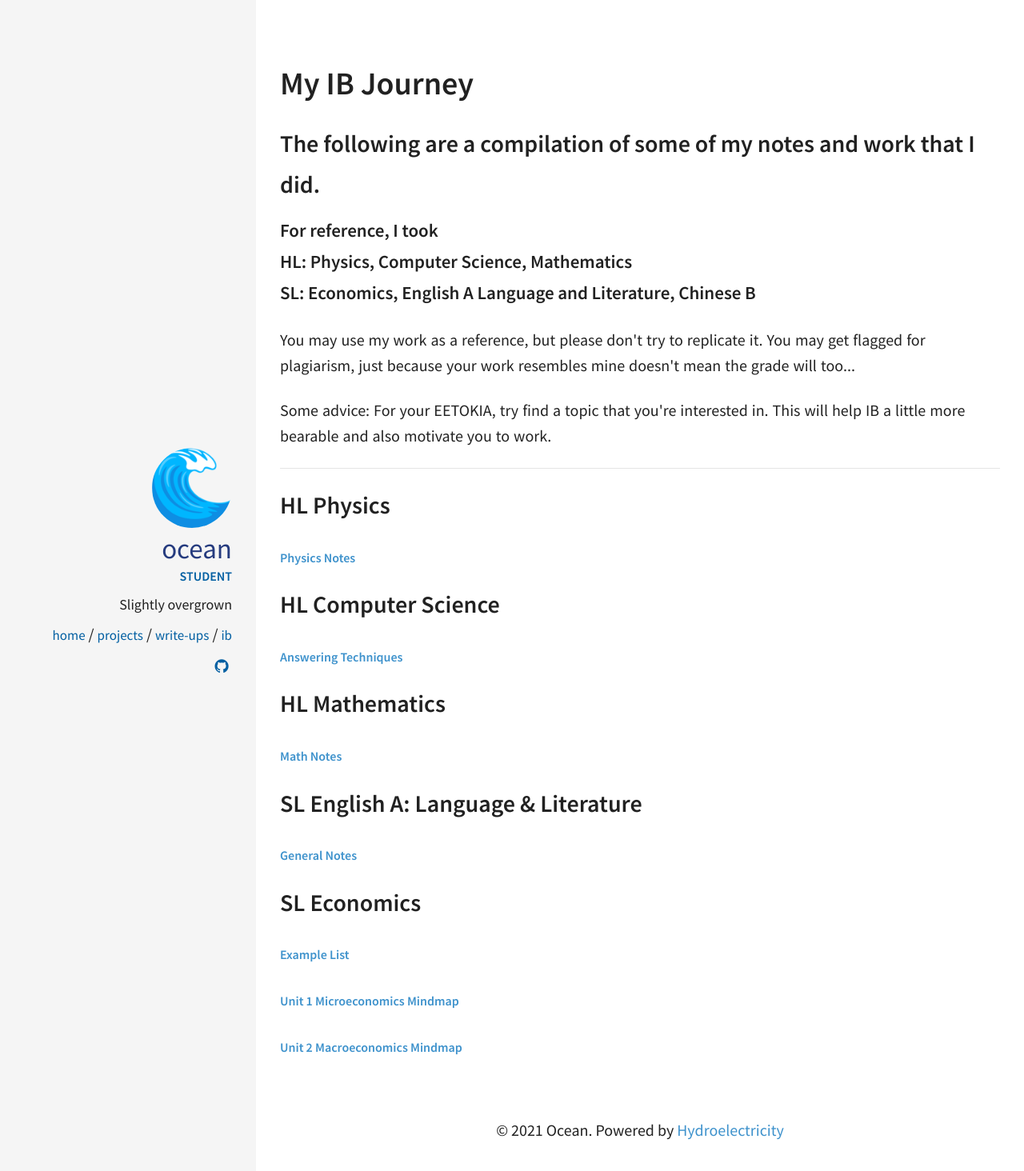
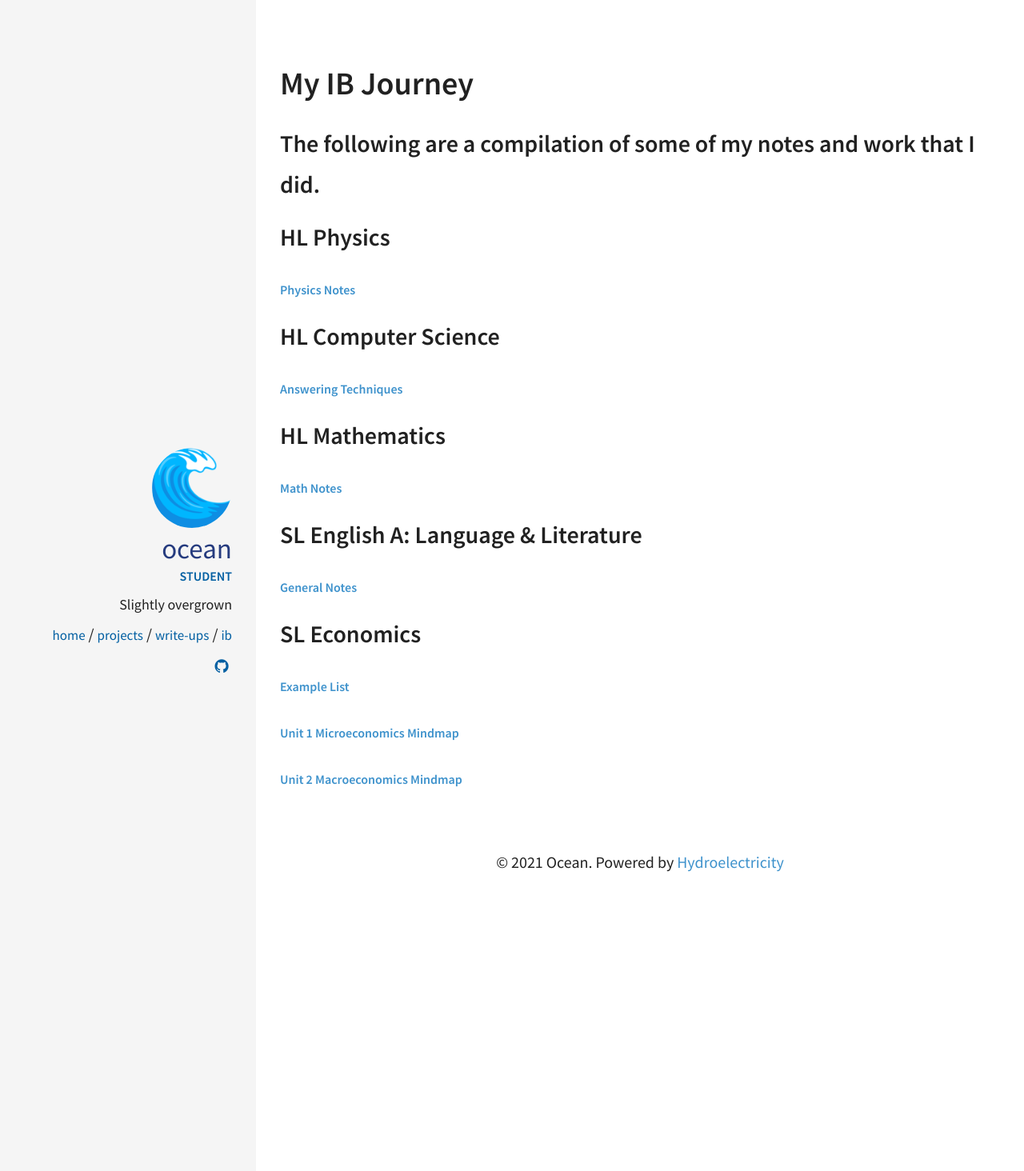
Before and after one commit to Oceankoh/oceankoh.github.io, a Jekyll site: the page built from IB/index.html, in a window 1280 px wide. Shown: the top 1464 px of the page at 80% size. Built offline with Jekyll 4.4.1, drawn with Linux system fonts in a browser that asks for light colours.

Commit message:
removed unnecessary

```diff
--- a/IB/index.html
+++ b/IB/index.html
@@ -5,10 +5,6 @@ layout: IB_listing
 <h1> My IB Journey </h1>
 
 <h3> The following are a compilation of some of my notes and work that I did. </h3>
-<h5> For reference, I took <br> HL: Physics, Computer Science, Mathematics <br>	SL: Economics, English A Language and Literature, Chinese B </h5>
-<p> You may use my work as a reference, but please don't try to replicate it. You may get flagged for plagiarism, just because your work resembles mine doesn't mean the grade will too...</p>
-<p> Some advice: For your EETOKIA, try find a topic that you're interested in. This will help IB a little more bearable and also motivate you to work.</p>
-<hr>
 
 <h3> HL Physics </h3>
 
```
